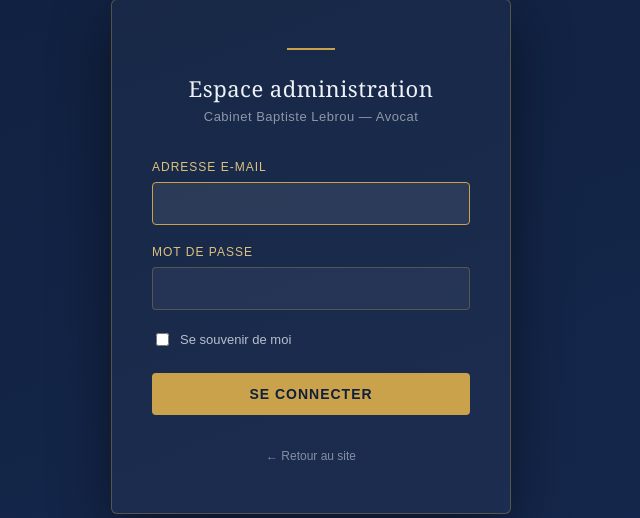
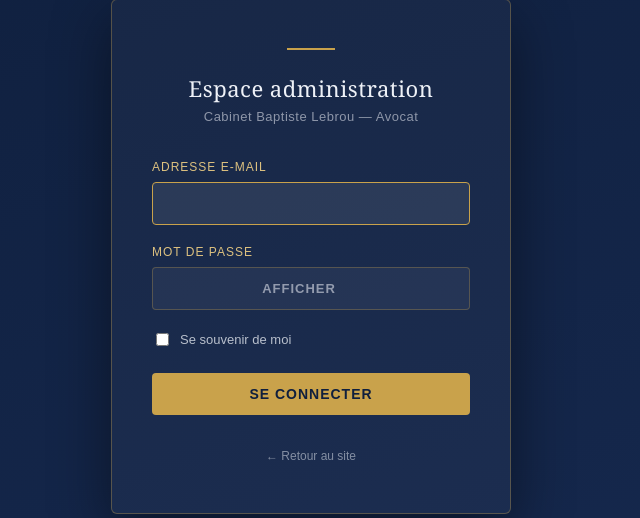
Before and after one commit to zzpapy/Mebaptiste, a Symfony app: template templates/security/login.html.twig in a window 1280 px wide. Shown: the part 144-662 px from the top of the page, without its empty margins (329-969 px from the left). Run offline with Twig, Linux system fonts and the light colour scheme; the template is opened without the code that fills it, so the values that code supplies are empty; some libraries are stand-ins or nearby versions.

Commit message:
modif MDP

```diff
--- a/templates/security/login.html.twig
+++ b/templates/security/login.html.twig
@@ -113,6 +113,32 @@
             background: rgba(255, 255, 255, 0.08);
         }
 
+        .password-field-wrapper {
+            position: relative;
+        }
+
+        .password-field-wrapper input {
+            padding-right: 44px;
+        }
+
+        .password-toggle {
+            position: absolute;
+            top: 50%;
+            right: 12px;
+            transform: translateY(-50%);
+            background: none;
+            border: none;
+            cursor: pointer;
+            color: rgba(238, 241, 247, 0.55);
+            font-family: Arial, sans-serif;
+            font-size: 13px;
+            padding: 4px;
+        }
+
+        .password-toggle:hover {
+            color: var(--gold-light);
+        }
+
         .checkbox-row {
             display: flex;
             align-items: center;
@@ -203,7 +229,10 @@
 
             <div class="form-group">
                 <label for="password">Mot de passe</label>
-                <input type="password" name="_password" id="password" autocomplete="current-password" required>
+                <div class="password-field-wrapper">
+                    <input type="password" name="_password" id="password" autocomplete="current-password" required>
+                    <button type="button" class="password-toggle" data-toggle-target="password">Afficher</button>
+                </div>
             </div>
 
             <input type="hidden" name="_csrf_token" value="{{ csrf_token('authenticate') }}">
@@ -220,5 +249,16 @@
             <a href="{{ path('home') }}">&larr; Retour au site</a>
         </div>
     </div>
+
+    <script>
+        document.querySelectorAll('.password-toggle').forEach(function (button) {
+            button.addEventListener('click', function () {
+                const input = document.getElementById(button.dataset.toggleTarget);
+                const isHidden = input.type === 'password';
+                input.type = isHidden ? 'text' : 'password';
+                button.textContent = isHidden ? 'Masquer' : 'Afficher';
+            });
+        });
+    </script>
 </body>
 </html>
```
Also changed, not shown: templates/admin/change_password.html.twig (+45 -3 lines).
